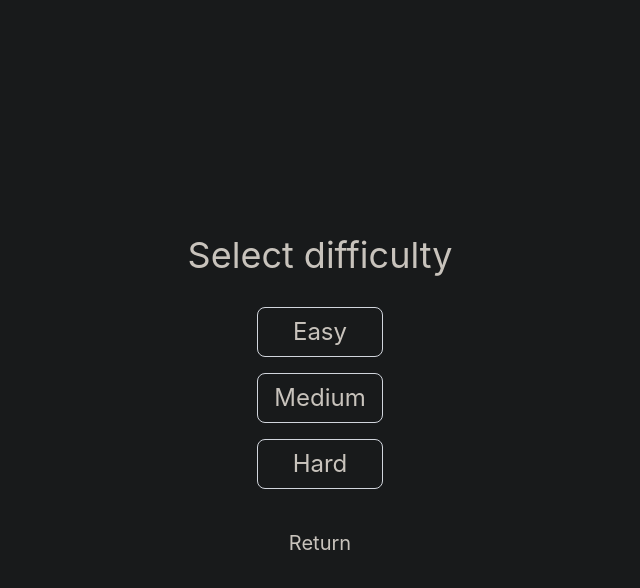
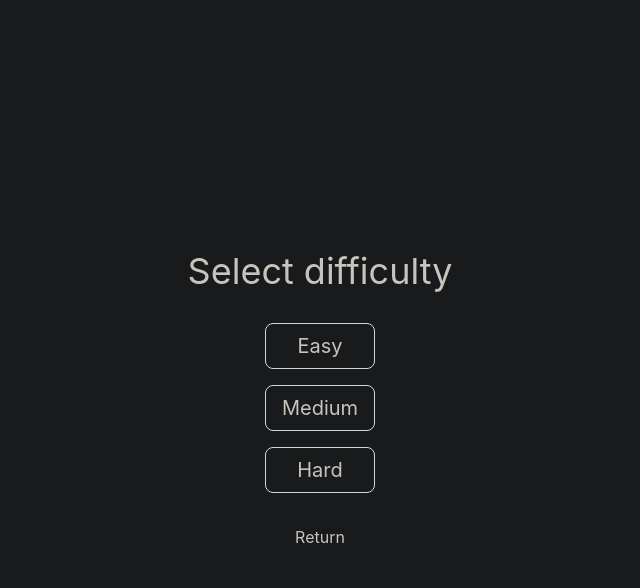
Before and after one commit to mcebaniqued/word-chain-game, a React (Vite) app: page / in a window 1280 px wide. Both pictures are taken after a click on the button "Start". Shown: the top 588 px of the page, without its empty margins (320-960 px from the left). Built offline with nearby package versions, Linux system fonts and the light colour scheme.

Commit message:
updated button css

```diff
--- a/src/pages/MainMenuPage.jsx
+++ b/src/pages/MainMenuPage.jsx
@@ -2,13 +2,15 @@ import { usePageContext } from "../context/PageContext";
 
 export const MainMenuPage = () => {
   const { changePage } = usePageContext();
+  const buttonStyle = 'text-xl px-4 py-2 rounded-lg border border-gray-300 hover:bg-neutral-800 transition-colors duration-300 cursor-pointer disabled:hover:bg-transparent disabled:opacity-50 disabled:cursor-not-allowed';
+
   return (
     <div className='flex flex-col w-full h-full justify-center items-center gap-8'>
       <h1 className='text-4xl'>Word Chain</h1>
 
       <button
         onClick={() => changePage('SelectDifficultyPage')}
-        className='text-2xl rounded-lg border border-gray-50'
+        className={buttonStyle}
       >
         Start
       </button>
--- a/src/pages/SelectDifficultyPage.jsx
+++ b/src/pages/SelectDifficultyPage.jsx
@@ -3,6 +3,7 @@ import { usePageContext } from "../context/PageContext";
 export const SelectDifficultyPage = () => {
   const { changePage, changeDifficulty } = usePageContext();
   const difficultyLevels = ['Easy', 'Medium', 'Hard']
+  const buttonStyle = 'text-xl px-4 py-2 rounded-lg border border-gray-300 hover:bg-neutral-800 transition-colors duration-300 cursor-pointer disabled:hover:bg-transparent disabled:opacity-50 disabled:cursor-not-allowed';
 
   return (
     <div className='flex flex-col w-full h-full justify-center items-center gap-8'>
@@ -16,7 +17,7 @@ export const SelectDifficultyPage = () => {
               changeDifficulty(levels);
               changePage('GamePage');
             }}
-          className='text-2xl px-4 py-2 rounded-lg border border-gray-300'
+          className={buttonStyle}
         >
           {levels}
         </button>
@@ -25,7 +26,7 @@ export const SelectDifficultyPage = () => {
 
       <button
         onClick={() => changePage('MainMenuPage')}
-        className='text-xl px-4 py-2'
+        className='cursor-pointer'
       >
         Return
       </button>
```
